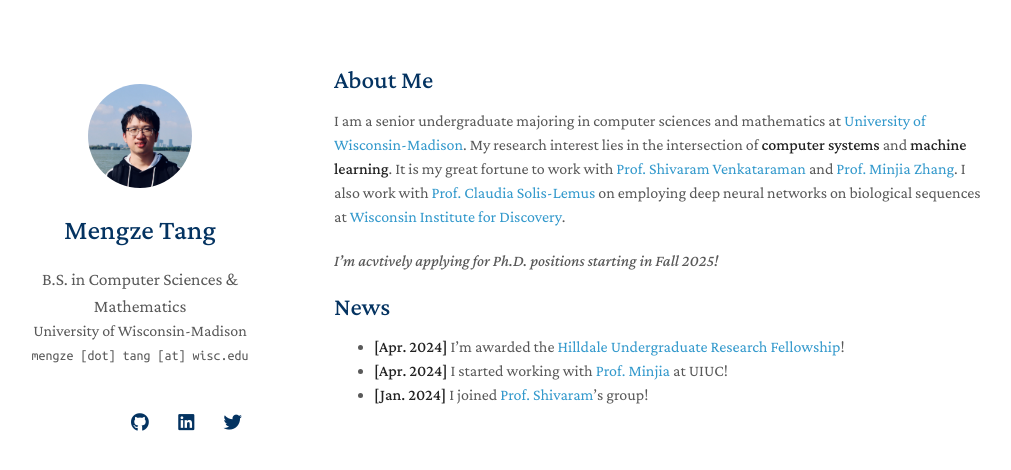
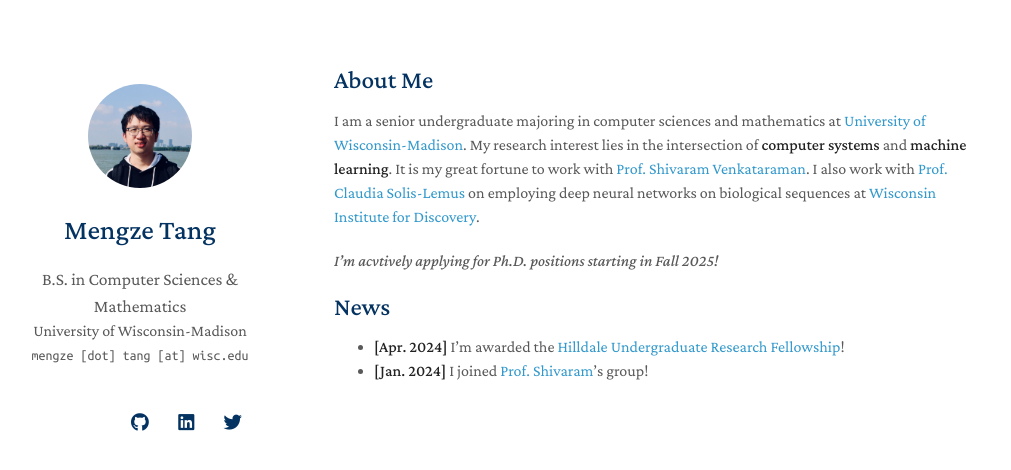
Before and after one commit to madmtang/madmtang.github.io, a Jekyll site: the page built from index.md, in a window 1280 px wide. Shown: the top 470 px of the page, without its empty margins (136-1147 px from the left). Built offline with Jekyll 4.4.1, drawn with Linux system fonts in a browser that asks for light colours; nearby versions of some CDN libraries; a style sheet for code colours, icons or effects is not loaded; our own code applies the rules of GitHub Pages for plain Markdown files.

Commit message:
delete minjia

```diff
--- a/index.md
+++ b/index.md
@@ -4,7 +4,7 @@ layout: homepage
 
 ## About Me
 
-I am a senior undergraduate majoring in computer sciences and mathematics at <a href="https://www.wisc.edu/" target="_blank">University of Wisconsin-Madison</a>. My research interest lies in the intersection of **computer systems** and **machine learning**. It is my great fortune to work with <a href="https://shivaram.org/" target="_blank">Prof. Shivaram Venkataraman</a> and <a href="https://minjiazhang.github.io/" target="_blank">Prof. Minjia Zhang</a>. I also work with <a href="https://solislemuslab.github.io//pages/people.html" target="_blank">Prof. Claudia Solis-Lemus</a> on employing deep neural networks on biological sequences at <a href="https://wid.wisc.edu/" target="_blank">Wisconsin Institute for Discovery</a>.
+I am a senior undergraduate majoring in computer sciences and mathematics at <a href="https://www.wisc.edu/" target="_blank">University of Wisconsin-Madison</a>. My research interest lies in the intersection of **computer systems** and **machine learning**. It is my great fortune to work with <a href="https://shivaram.org/" target="_blank">Prof. Shivaram Venkataraman</a>. I also work with <a href="https://solislemuslab.github.io//pages/people.html" target="_blank">Prof. Claudia Solis-Lemus</a> on employing deep neural networks on biological sequences at <a href="https://wid.wisc.edu/" target="_blank">Wisconsin Institute for Discovery</a>.
 
 *I'm acvtively applying for Ph.D. positions starting in Fall 2025!*
 
@@ -16,7 +16,6 @@ I am a senior undergraduate majoring in computer sciences and mathematics at <a
 ## News
 
 - **[Apr. 2024]** I'm awarded the <a href="https://awards.advising.wisc.edu/all-scholarships/hilldale-undergraduatefaculty-research-fellowship/" target="_blank">Hilldale Undergraduate Research Fellowship</a>!
-- **[Apr. 2024]** I started working with <a href="https://minjiazhang.github.io/" target="_blank">Prof. Minjia</a> at UIUC!
 - **[Jan. 2024]** I joined <a href="https://shivaram.org/" target="_blank">Prof. Shivaram</a>'s group!
 
 <!-- {% include_relative _includes/publications.md %}
```
